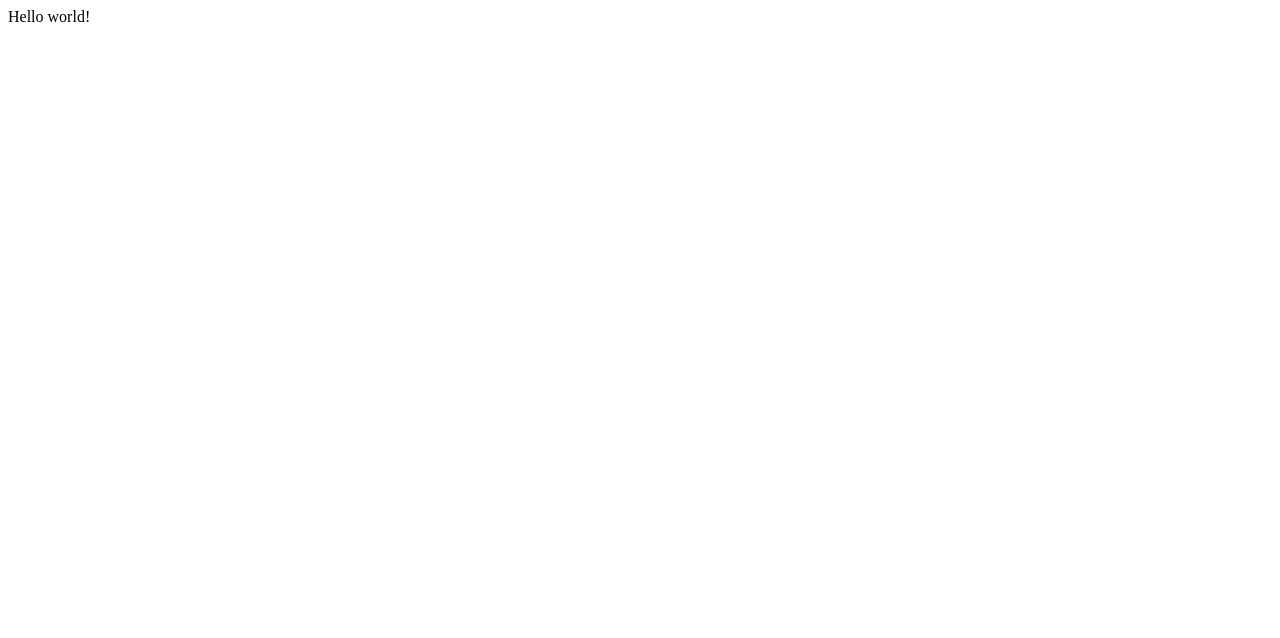
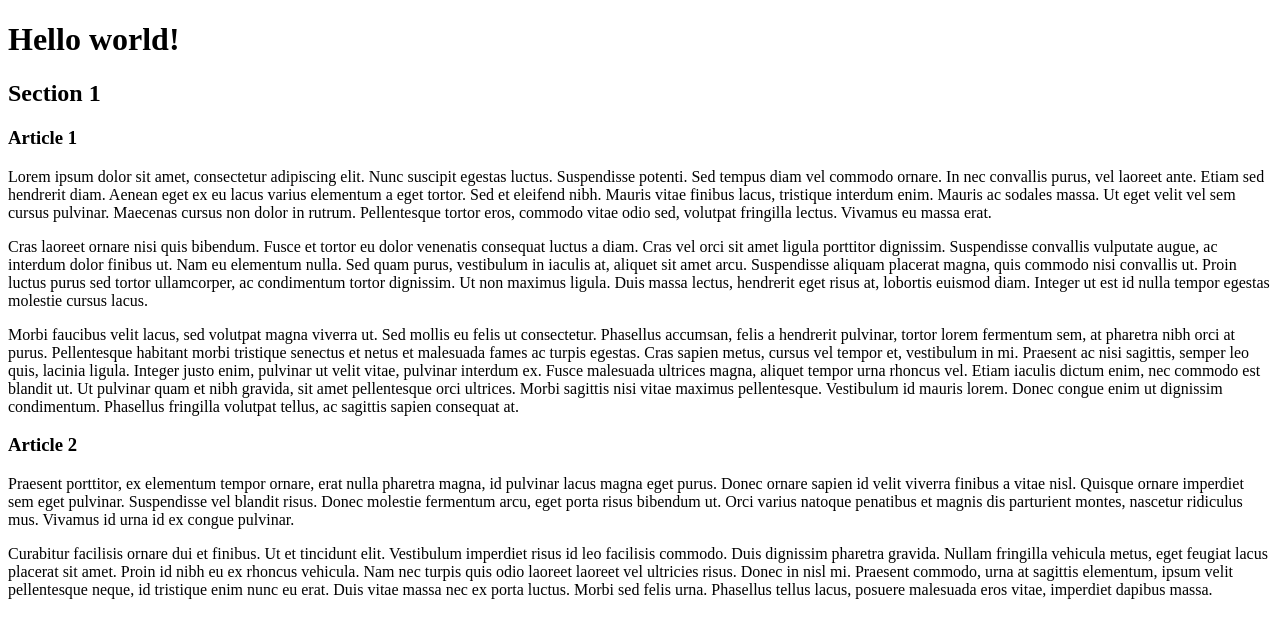
Before and after one commit to Banazir1979/Html-mul.18, a plain HTML site: page Hello-world.html in a window 1280 px wide. Drawn offline with Linux system fonts and the light colour scheme.

Commit message:
html_grundstruktur_semantisketags

```diff
--- a/Hello-world.html
+++ b/Hello-world.html
@@ -1,23 +1,27 @@
 <!doctype html>
-<html>
-
+<html lang="en">
 <head>
 <meta charset="utf-8">
 <title>Hello world!</title>
 </head>
 
 <body>
-Hello world!
-
+<header><!--semantisk HTML: sidehovedet-->
+  <h1>Hello world!</h1>
+</header>
+<section>
+  <h2>Section 1</h2>
+  <article>
+    <h3>Article 1</h3>
+    <p>Lorem ipsum dolor sit amet, consectetur adipiscing elit. Nunc suscipit egestas luctus. Suspendisse potenti. Sed tempus diam vel commodo ornare. In nec convallis purus, vel laoreet ante. Etiam sed hendrerit diam. Aenean eget ex eu lacus varius elementum a eget tortor. Sed et eleifend nibh. Mauris vitae finibus lacus, tristique interdum enim. Mauris ac sodales massa. Ut eget velit vel sem cursus pulvinar. Maecenas cursus non dolor in rutrum. Pellentesque tortor eros, commodo vitae odio sed, volutpat fringilla lectus. Vivamus eu massa erat.</p>
+    <p>Cras laoreet ornare nisi quis bibendum. Fusce et tortor eu dolor venenatis consequat luctus a diam. Cras vel orci sit amet ligula porttitor dignissim. Suspendisse convallis vulputate augue, ac interdum dolor finibus ut. Nam eu elementum nulla. Sed quam purus, vestibulum in iaculis at, aliquet sit amet arcu. Suspendisse aliquam placerat magna, quis commodo nisi convallis ut. Proin luctus purus sed tortor ullamcorper, ac condimentum tortor dignissim. Ut non maximus ligula. Duis massa lectus, hendrerit eget risus at, lobortis euismod diam. Integer ut est id nulla tempor egestas molestie cursus lacus.</p>
+    <p>Morbi faucibus velit lacus, sed volutpat magna viverra ut. Sed mollis eu felis ut consectetur. Phasellus accumsan, felis a hendrerit pulvinar, tortor lorem fermentum sem, at pharetra nibh orci at purus. Pellentesque habitant morbi tristique senectus et netus et malesuada fames ac turpis egestas. Cras sapien metus, cursus vel tempor et, vestibulum in mi. Praesent ac nisi sagittis, semper leo quis, lacinia ligula. Integer justo enim, pulvinar ut velit vitae, pulvinar interdum ex. Fusce malesuada ultrices magna, aliquet tempor urna rhoncus vel. Etiam iaculis dictum enim, nec commodo est blandit ut. Ut pulvinar quam et nibh gravida, sit amet pellentesque orci ultrices. Morbi sagittis nisi vitae maximus pellentesque. Vestibulum id mauris lorem. Donec congue enim ut dignissim condimentum. Phasellus fringilla volutpat tellus, ac sagittis sapien consequat at.</p>
+  </article>
+  <article>
+    <h3>Article 2</h3>
+    <p>Praesent porttitor, ex elementum tempor ornare, erat nulla pharetra magna, id pulvinar lacus magna eget purus. Donec ornare sapien id velit viverra finibus a vitae nisl. Quisque ornare imperdiet sem eget pulvinar. Suspendisse vel blandit risus. Donec molestie fermentum arcu, eget porta risus bibendum ut. Orci varius natoque penatibus et magnis dis parturient montes, nascetur ridiculus mus. Vivamus id urna id ex congue pulvinar.</p>
+    <p>Curabitur facilisis ornare dui et finibus. Ut et tincidunt elit. Vestibulum imperdiet risus id leo facilisis commodo. Duis dignissim pharetra gravida. Nullam fringilla vehicula metus, eget feugiat lacus placerat sit amet. Proin id nibh eu ex rhoncus vehicula. Nam nec turpis quis odio laoreet laoreet vel ultricies risus. Donec in nisl mi. Praesent commodo, urna at sagittis elementum, ipsum velit pellentesque neque, id tristique enim nunc eu erat. Duis vitae massa nec ex porta luctus. Morbi sed felis urna. Phasellus tellus lacus, posuere malesuada eros vitae, imperdiet dapibus massa.</p>
+  </article>
+</section>
 </body>
-
-
-
-
-
-
-
-
-
-
 </html>
```
Also changed, not shown: TMPh4be5z.htm (added, +27 -0 lines).
